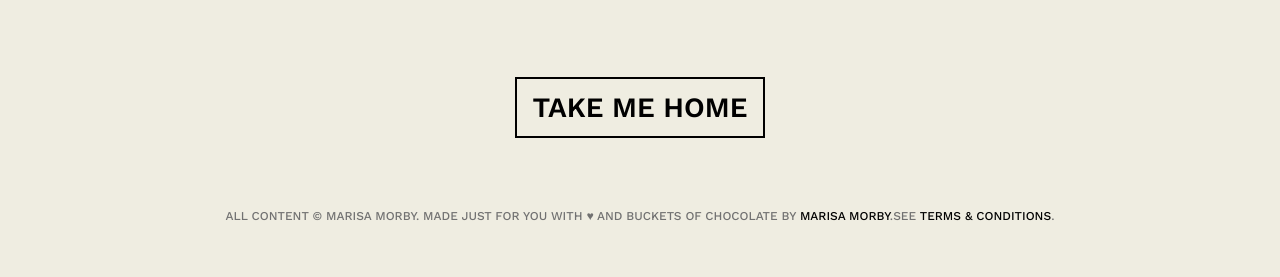
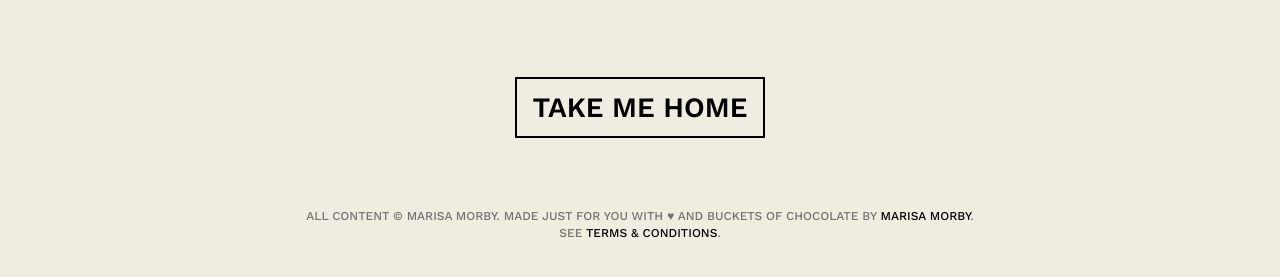
Before and after one commit to marisamorby/Unfuck-My-Email, a website: page about.html in a window 1280 px wide. Shown: the part 493-770 px from the top of the page. Drawn offline with nearby package versions, Linux system fonts and the light colour scheme; some packages are replaced by stand-ins of ours; no server answers; a script that the page names is missing.

Commit message:
Fixed styling in footer on About page

```diff
--- a/about.html
+++ b/about.html
@@ -76,7 +76,7 @@
 
     <div class="container">
       <p class="footer-text">
-        All Content &copy; Marisa Morby. Made just for you with &hearts; and buckets of chocolate by <a class="footer-link" href="http://www.marisamorby.com">Marisa Morby</a>.See <a class="footer-link" href = "https://marisamorby.github.io/Unfuck-My-Email/terms.html">terms & conditions</a>.</br></p>
+        All Content &copy; Marisa Morby. Made just for you with &hearts; and buckets of chocolate by <a class="footer-link" href="http://www.marisamorby.com">Marisa Morby</a>.<br>See <a class="footer-link" href = "https://marisamorby.github.io/Unfuck-My-Email/terms.html">terms & conditions</a>.</br></p>
       </p>
     </div>
 
```
